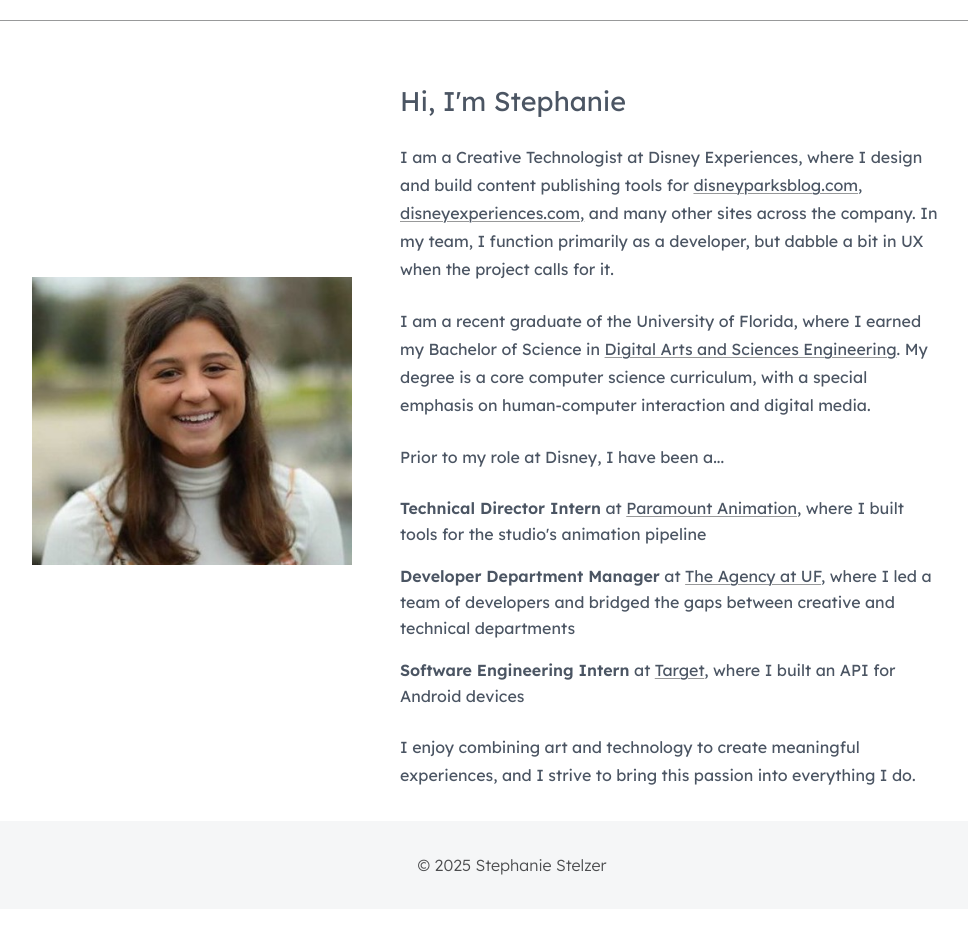
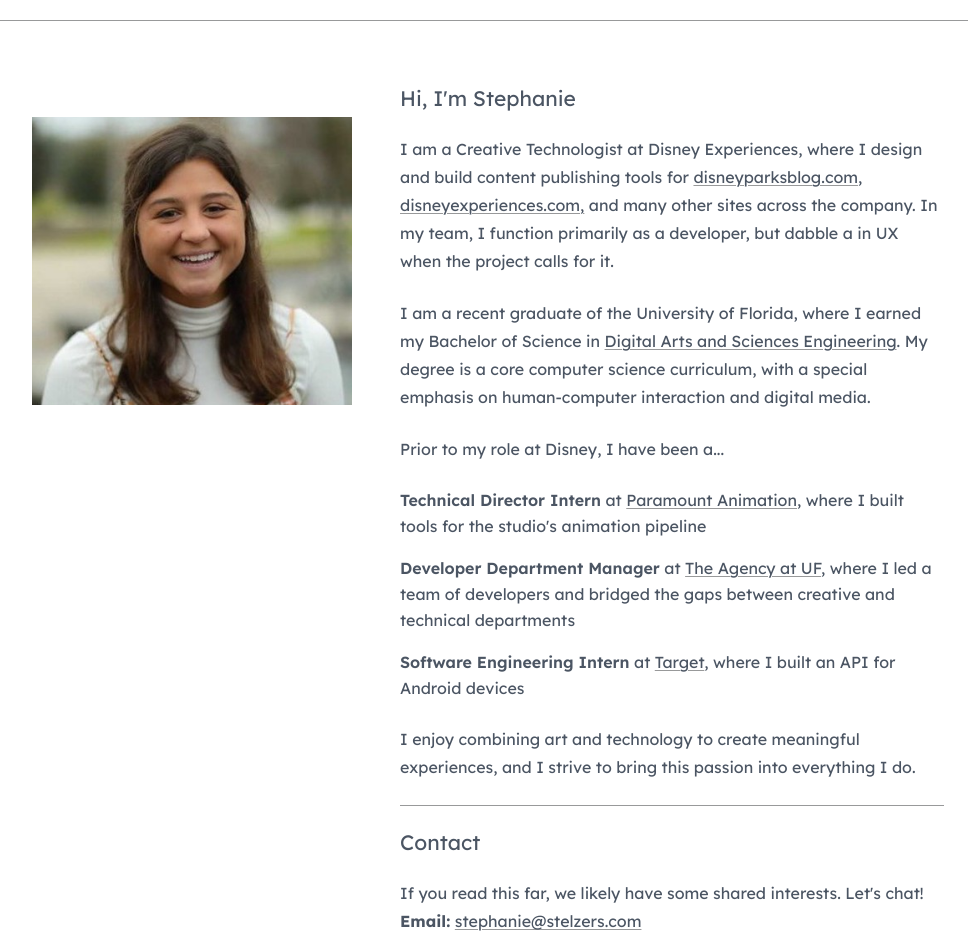
Before and after one commit to stephaniestelzer/portfolio, a Next.js app: page /about in a window 1280 px wide. Shown: the part 44-992 px from the top of the page, without its empty margins (128-1096 px from the left). Before the commit the page ends 953 px from the top, so only its background shows below. Built offline with nearby package versions, Linux system fonts and the light colour scheme; no server answers.

Commit message:
updating about page content

```diff
--- a/app/about/page.tsx
+++ b/app/about/page.tsx
@@ -10,8 +10,8 @@
       <Layout>
         <div className="min-h-screen pt-8">
           <div className="flex mt-8 mb-8 flex-col justify-center lg:flex-row">
-            <div className="flex items-center justify-center">
-              <div className="w-64 h-64 lg:w-80 lg:h-80 overflow-hidden flex items-center justify-center pb-8">
+            <div className="flex items-start justify-center lg:mt-8">
+              <div className="w-64 h-64 lg:w-80 lg:h-80 overflow-hidden flex items-start justify-center pb-8">
                 <Image src="/Headshot.jpeg"
                   alt="Stephanie Stelzer"
                   width={320}
@@ -20,28 +20,28 @@
                 />
               </div>
             </div>
-            <div className="w-full prose lg:w-1/2 px-6 lg:px-12">
+            <div className="w-full lg:w-1/2 px-6 lg:px-12">
                 <div className="max-w-2xl space-y-4 lg:space-y-6">
-                  <section className="">
-                    <h3 className="text-h5 text-gray-600 leading-relaxed">
+                  <section className="prose">
+                    <h3 className="text-h6 text-gray-600">
                       Hi, I'm Stephanie
                     </h3>
                   </section>
 
-                  <section className="">
-                    <p className="text-p text-gray-600 leading-relaxed">
-                      I am a Creative Technologist at Disney Experiences, where I design and build content publishing tools for <a href='https://disneyparksblog.com/' target="_blank">disneyparksblog.com</a>, <a href='https://disneyexperiences.com/' target="_blank">disneyexperiences.com,</a> and many other sites across the company. In my team, I function primarily as a developer, but dabble a bit in UX when the project calls for it.
+                  <section className="prose">
+                    <p className="text-p text-gray-600">
+                      I am a Creative Technologist at Disney Experiences, where I design and build content publishing tools for <a href='https://disneyparksblog.com/' target="_blank">disneyparksblog.com</a>, <a href='https://disneyexperiences.com/' target="_blank">disneyexperiences.com,</a> and many other sites across the company. In my team, I function primarily as a developer, but dabble a in UX when the project calls for it.
                     </p>
                   </section>
 
-                  <section className="">
-                    <p className="text-p text-gray-600 leading-relaxed">
+                  <section className="prose">
+                    <p className="text-p text-gray-600">
                       I am a recent graduate of the University of Florida, where I earned my Bachelor of Science in <a href='https://catalog.ufl.edu/UGRD/colleges-schools/UGENG/DAS_BSDA/'  target="_blank">Digital Arts and Sciences Engineering</a>. My degree is a core computer science curriculum, with a special emphasis on human-computer interaction and digital media.
                     </p>
                   </section>
 
-                  <section className="">
-                    <p className="text-p text-gray-600 leading-relaxed mb-4">
+                  <section className="prose">
+                    <p className="text-p text-gray-600 mb-4">
                       Prior to my role at Disney, I have been a...
                     </p>
                     <ul className="space-y-4">
@@ -57,9 +57,22 @@
                     </ul>
                   </section>
 
-                  <section className="space-y-4">
-                    <p className="text-p text-gray-600 leading-relaxed">
+                  <section className="space-y-4 prose">
+                    <p className="text-p text-gray-600">
                       I enjoy combining art and technology to create meaningful experiences, and I strive to bring this passion into everything I do.
+                    </p>
+                  </section>
+
+                  <section className="mt-6 lg:border-t-[0.5px] border-grey-200">
+                    <h3 className="text-h6 text-gray-600 pt-6">
+                      Contact
+                    </h3>
+                  </section>
+
+                  <section className="space-y-4 prose">
+                    <p className="text-p text-gray-600">
+                        If you read this far, we likely have some shared interests. Let's chat! <br></br>
+                        <span className='font-bold'>Email:</span> <a href="mailto:stephanie@stelzers.com">stephanie@stelzers.com</a>
                     </p>
                   </section>
               </div>
```
